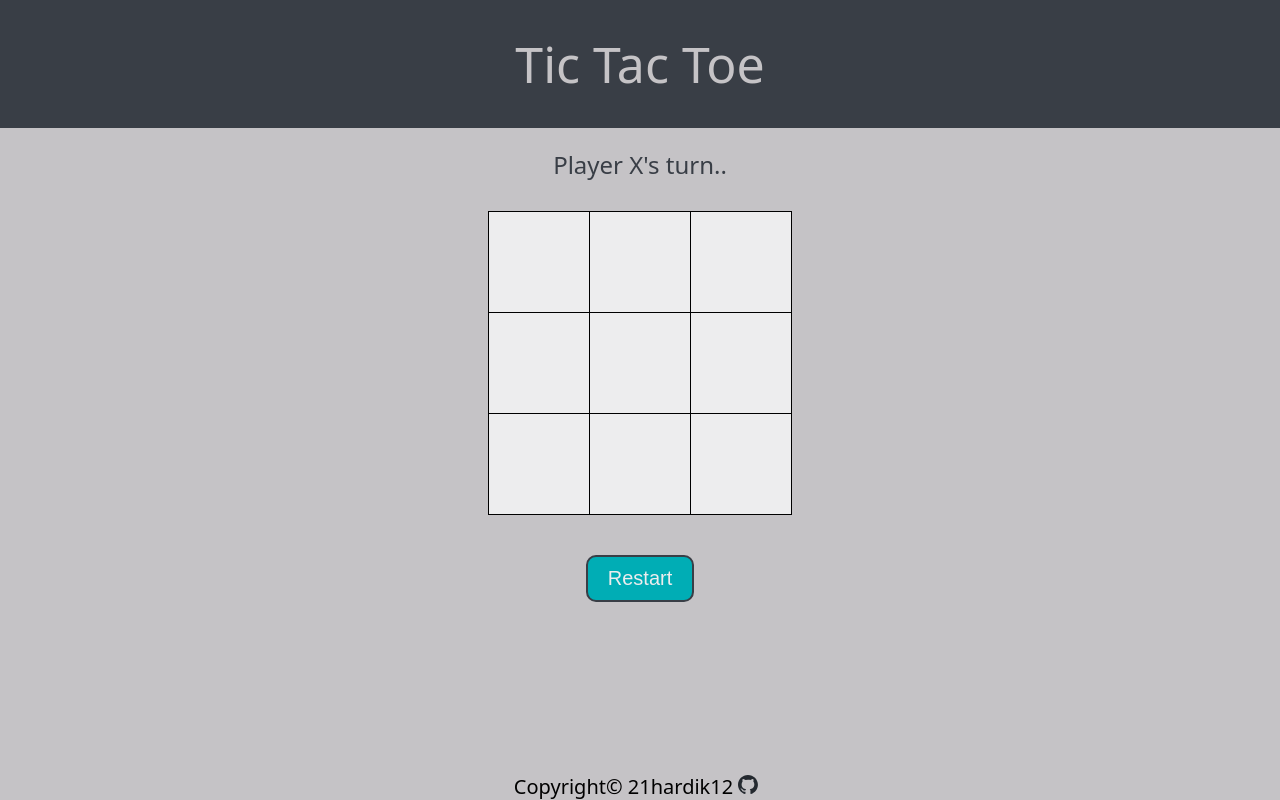
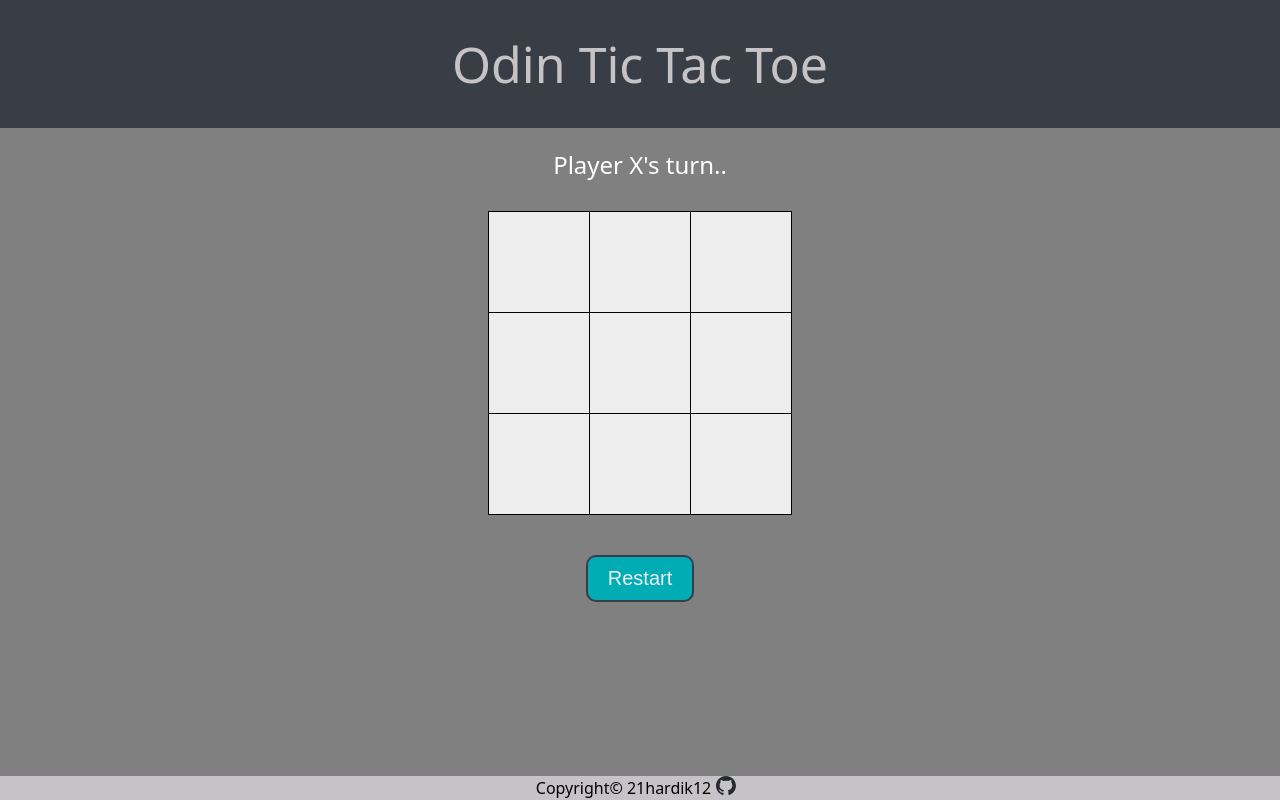
Before and after one commit to 21hardik12/odin-tic-tac-toe, a plain HTML site: page index.html in a window 1280 px wide. Drawn offline with Linux system fonts and the light colour scheme.

Commit message:
Fix some styling

```diff
--- a/index.html
+++ b/index.html
@@ -9,7 +9,7 @@
   </head>
   <body>
     <header>
-      <div>Tic Tac Toe</div>
+      <div>Odin Tic Tac Toe</div>
     </header>
     <main>
       <div class="turn">Player X's Turn</div>
--- a/styles.css
+++ b/styles.css
@@ -49,7 +49,7 @@ header > div {
 
 /* main */
 main {
-    background-color: var(--white-shade);
+    background-color: grey;
     padding: 2rem 0;
 
     display: flex;
@@ -61,7 +61,7 @@ main {
 main .turn {
     font-size: 2.4rem;
     margin-bottom: 3rem;
-    color: var(--primary-color);
+    color: white;
 }
 
 main .board {
@@ -98,7 +98,7 @@ main .restartBtn:hover {
 
 /* footer */
 footer {
-    font-size: 2rem;
+    font-size: 1.6rem;
     background-color: var(--white-shade);
     padding-left: 7rem;
 
```
